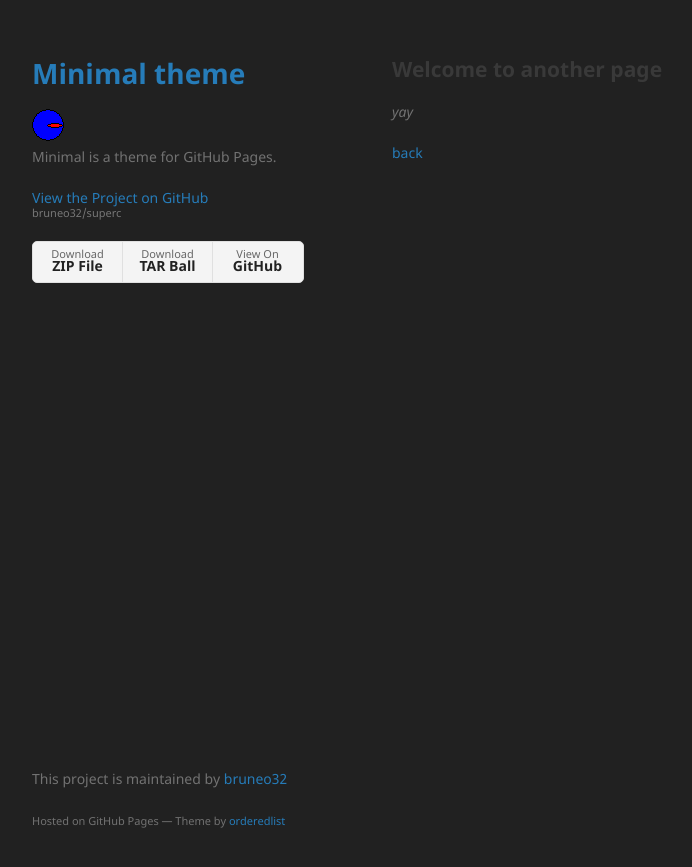
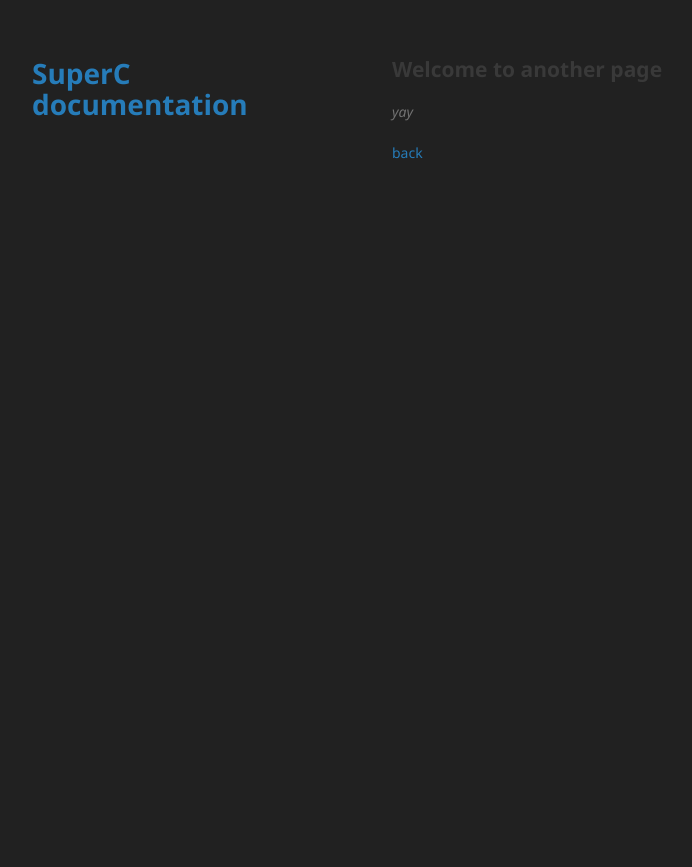
Before and after one commit to bruneo32/superc, a Jekyll site: the page built from another-page.md, in a window 1280 px wide. Shown: the top 867 px of the page, without its empty margins (178-870 px from the left). Built offline with Jekyll 4.4.1, drawn with Linux system fonts in a browser that asks for light colours; our own code applies the rules of GitHub Pages for plain Markdown files.

Commit message:
Try something

```diff
--- a/_config.yml
+++ b/_config.yml
@@ -1,6 +1,4 @@
-title: Minimal theme
+title: SuperC documentation
 logo: /assets/img/logo.png
-description: Minimal is a theme for GitHub Pages.
-show_downloads: true
 google_analytics:
 theme: jekyll-theme-minimal
--- a/_layouts/default.html
+++ b/_layouts/default.html
@@ -6,6 +6,7 @@
     <meta name="viewport" content="width=device-width, initial-scale=1">
 
 {% seo %}
+
     <link rel="stylesheet" href="{{ "/assets/css/style.css?v=" | append: site.github.build_revision | relative_url }}">
     <!--[if lt IE 9]>
     <script src="https://cdnjs.cloudflare.com/ajax/libs/html5shiv/3.7.3/html5shiv.min.js"></script>
@@ -16,40 +17,26 @@
     <div class="wrapper">
       <header>
         <h1><a href="{{ "/" | absolute_url }}">{{ site.title | default: site.github.repository_name }}</a></h1>
-
-        {% if site.logo %}
-          <img src="{{site.logo | relative_url}}" alt="Logo" />
-        {% endif %}
-
-        <p>{{ site.description | default: site.github.project_tagline }}</p>
-
-        {% if site.github.is_project_page %}
-        <p class="view"><a href="{{ site.github.repository_url }}">View the Project on GitHub <small>{{ site.github.repository_nwo }}</small></a></p>
-        {% endif %}
-
-        {% if site.github.is_user_page %}
-        <p class="view"><a href="{{ site.github.owner_url }}">View My GitHub Profile</a></p>
-        {% endif %}
-
-        {% if site.show_downloads %}
-        <ul class="downloads">
-          <li><a href="{{ site.github.zip_url }}">Download <strong>ZIP File</strong></a></li>
-          <li><a href="{{ site.github.tar_url }}">Download <strong>TAR Ball</strong></a></li>
-          <li><a href="{{ site.github.repository_url }}">View On <strong>GitHub</strong></a></li>
+        <ul>
+          {% for page in site.pages %}
+            {% if page.path contains 'docs/' and page.ext == '.md' %}
+              {% assign depth = page.path | split: '/' | size %}
+              {% if depth == 2 %}
+                <li>
+                  <a href="{{ page.url | relative_url }}">
+                    {{ page.title | default: page.name }}
+                  </a>
+                </li>
+              {% endif %}
+            {% endif %}
+          {% endfor %}
         </ul>
-        {% endif %}
       </header>
       <section>
 
       {{ content }}
 
       </section>
-      <footer>
-        {% if site.github.is_project_page %}
-        <p>This project is maintained by <a href="{{ site.github.owner_url }}">{{ site.github.owner_name }}</a></p>
-        {% endif %}
-        <p><small>Hosted on GitHub Pages &mdash; Theme by <a href="https://github.com/orderedlist">orderedlist</a></small></p>
-      </footer>
     </div>
     <script src="{{ "/assets/js/scale.fix.js" | relative_url }}"></script>
   </body>
```
